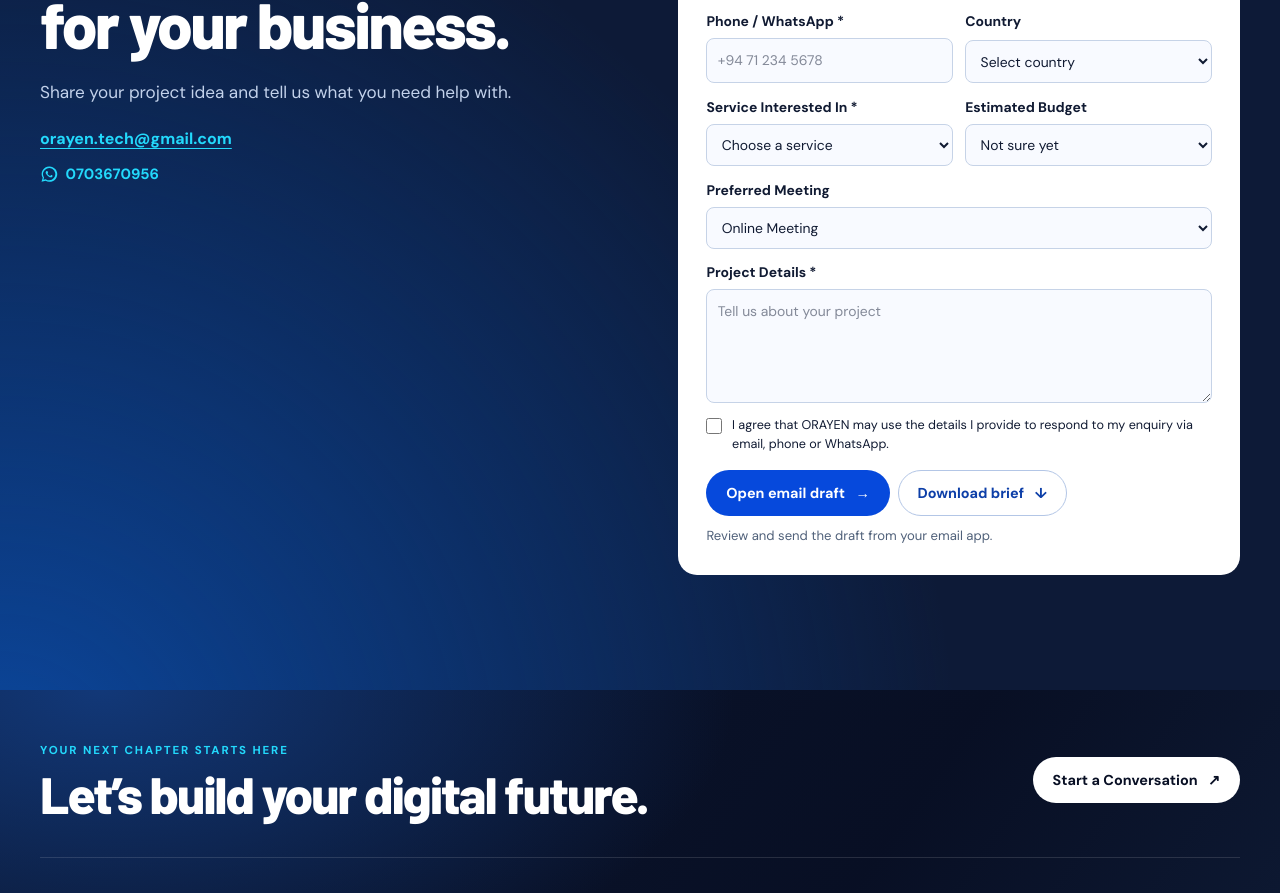
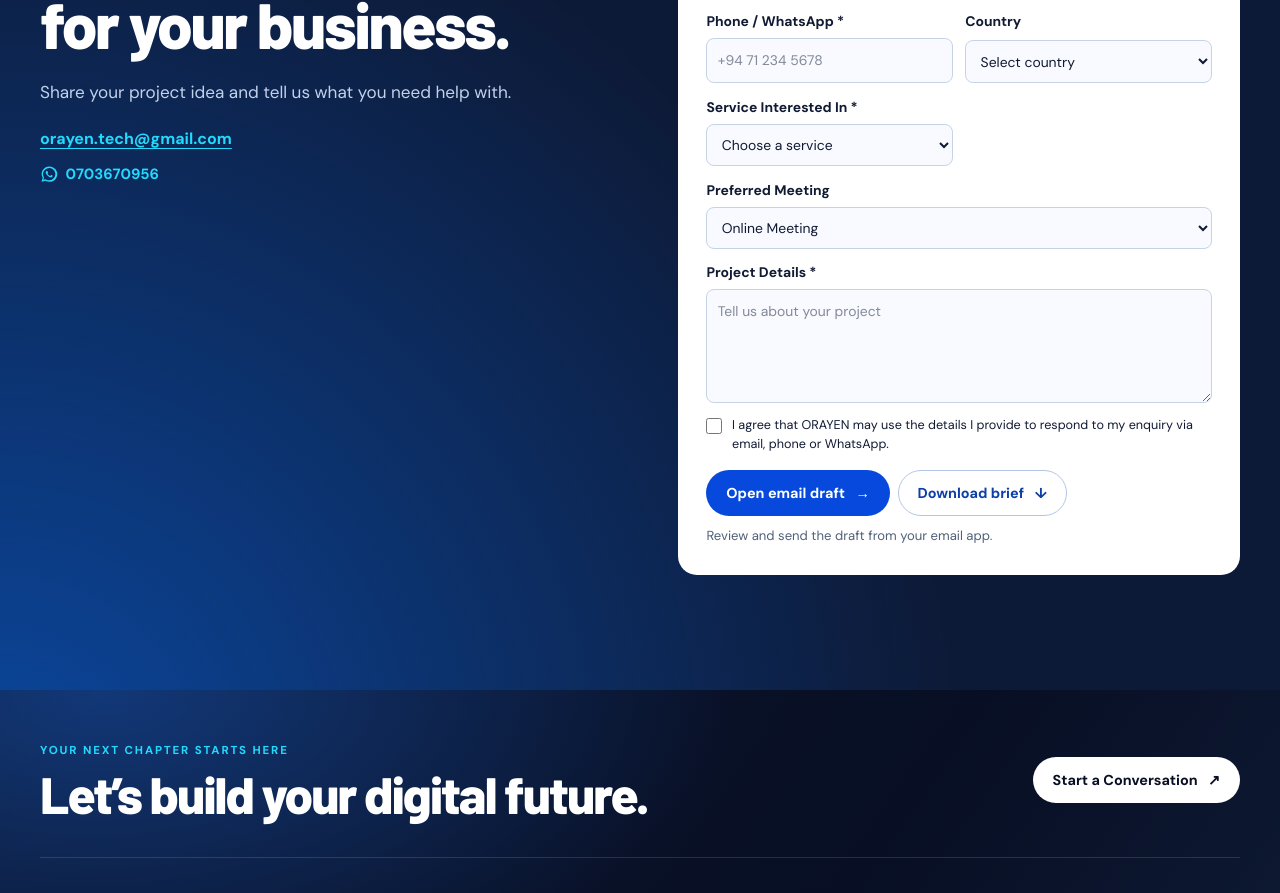
Before and after one commit to Orayen-Tech/orayen-website-v3, a React (Vite) app: page / in a window 1280 px wide. Shown: the part 4367-5260 px from the top of the page. Built offline with nearby package versions, Linux system fonts and the light colour scheme.

Commit message:
feat: remove budget selection from contact form

```diff
--- a/src/Contact.jsx
+++ b/src/Contact.jsx
@@ -19,14 +19,6 @@ const countries = [
   'Other',
 ]
 
-const budgetOptions = [
-  'Not sure yet',
-  'Under LKR 100,000',
-  'LKR 100,000–500,000',
-  'LKR 500,000–1,000,000',
-  'LKR 1,000,000+',
-]
-
 export default function Contact({ service, onSelectService }) {
   const [status, setStatus] = useState('')
 
@@ -41,7 +33,6 @@ export default function Contact({ service, onSelectService }) {
       'Phone / WhatsApp: ' + data.get('phone'),
       'Country: ' + (data.get('country') || 'Not specified'),
       'Service interested in: ' + data.get('service'),
-      'Estimated budget: ' + data.get('budget'),
       'Preferred meeting: ' + data.get('meeting'),
       '',
       'Project details',
@@ -106,12 +97,6 @@ export default function Contact({ service, onSelectService }) {
                 {serviceOptions.map((option) => <option key={option}>{option}</option>)}
               </select>
             </label>
-            <label>
-              Estimated Budget
-              <select name="budget" defaultValue="Not sure yet">
-                {budgetOptions.map((option) => <option key={option}>{option}</option>)}
-              </select>
-            </label>
           </div>
           <label>
             Preferred Meeting
```
